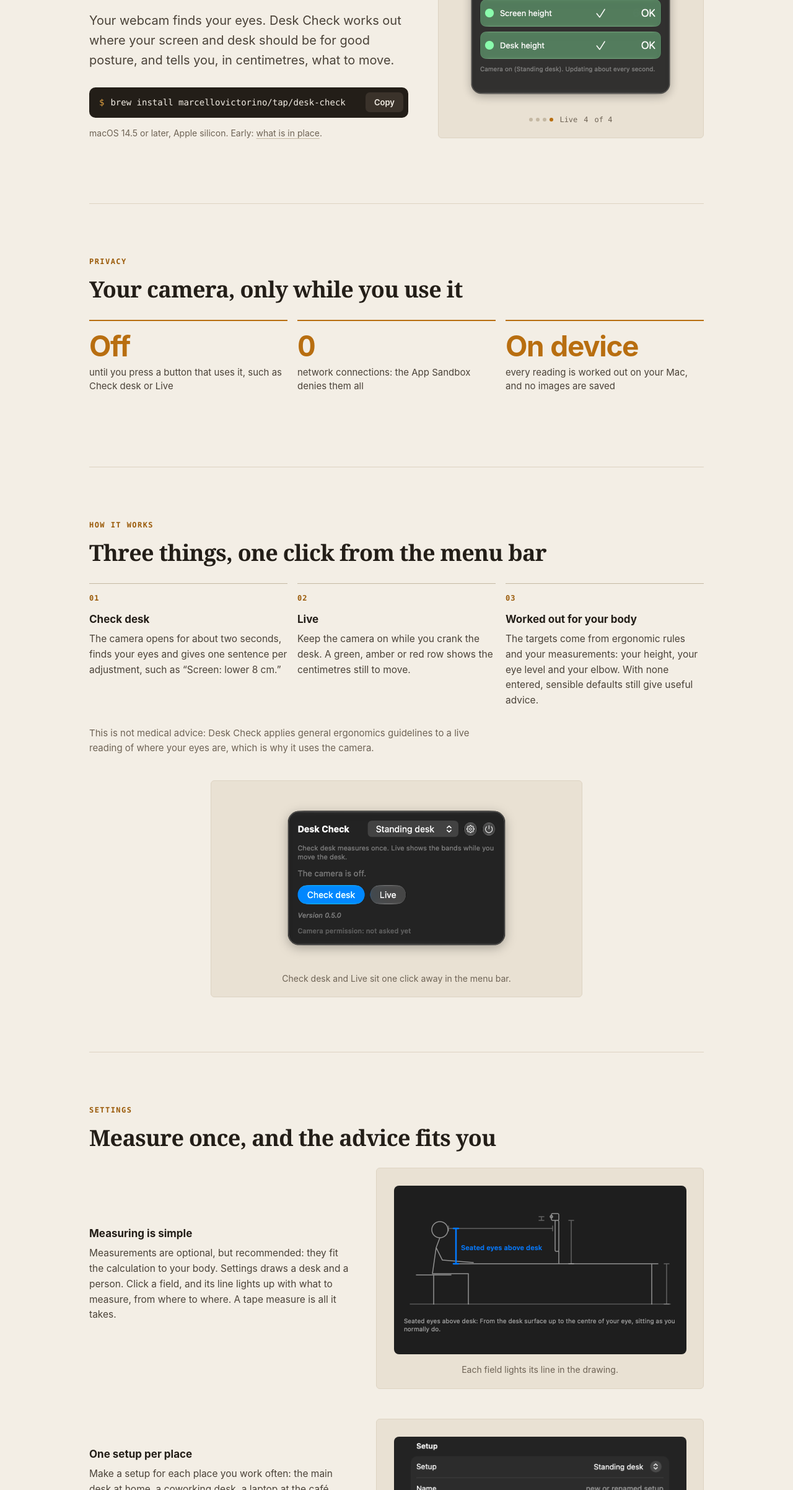
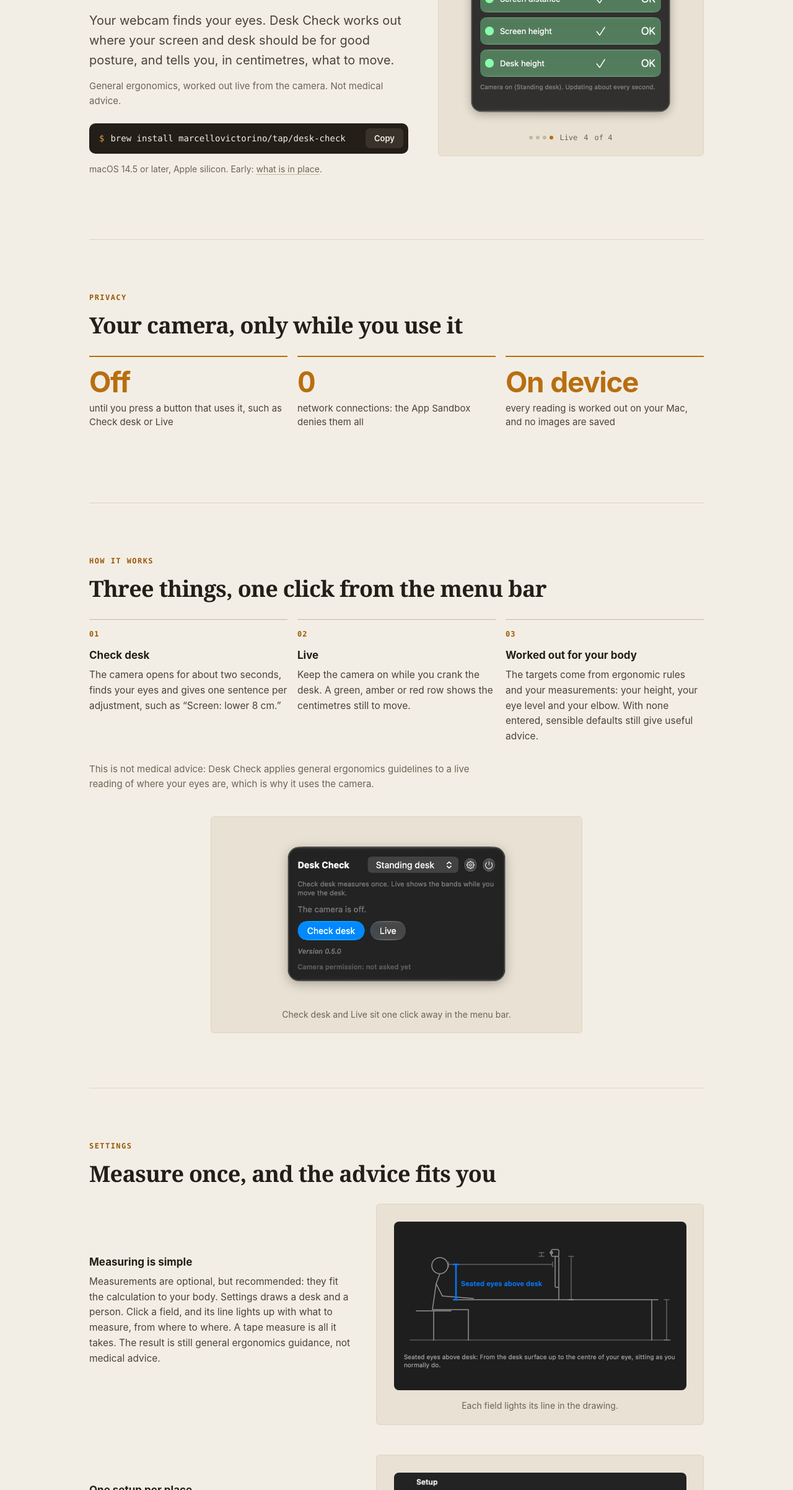
Before and after one commit to marcellovictorino/desk-check, a plain HTML site: page docs/index.html in a window 1280 px wide. Shown: the part 343-2747 px from the top of the page at 62% size. Drawn offline with Linux system fonts and the light colour scheme.

Commit message:
docs: note in the hero and Settings that the advice is not medical advice

```diff
--- a/docs/index.html
+++ b/docs/index.html
@@ -52,6 +52,7 @@ kbd{display:inline-block;font:600 14px var(--mono);color:var(--ink);background:v
 .copy{font:600 13px var(--sans);background:var(--term-btn);color:var(--termfg);border:0;border-radius:7px;padding:8px 14px;cursor:pointer;flex:none}
 .copy:hover{background:#4A4033}
 .req{font-size:14px;color:var(--muted);margin-top:14px}
+.hint{font-size:15px;color:var(--muted);max-width:36em;margin:-14px 0 24px}
 .stage{border-radius:6px;padding:40px 24px 22px;background:var(--stage);border:1px solid var(--line)}
 .shots{display:grid;max-width:366px;margin:0 auto}
 .shot{grid-area:1/1;opacity:0;transition:opacity .45s ease}
@@ -124,6 +125,7 @@ footer p{margin-top:8px}
   <h1>Undo. Redo.<br>For your desk.</h1>
   <p class="keys"><kbd>⌘Z</kbd><kbd>⇧⌘Z</kbd></p>
   <p class="lede">Your webcam finds your eyes. Desk Check works out where your screen and desk should be for good posture, and tells you, in centimetres, what to move.</p>
+  <p class="hint">General ergonomics, worked out live from the camera. Not medical advice.</p>
   <div class="install"><code id="cmd"><span class="seg">brew install </span><span class="seg">marcellovictorino/tap/</span><span class="seg">desk-check</span></code><button class="copy" id="copy" type="button">Copy</button></div>
   <p class="req">macOS 14.5 or later, Apple silicon. Early: <a href="#early">what is in place</a>.</p>
  </div>
@@ -167,7 +169,7 @@ footer p{margin-top:8px}
  <p class="kicker">Settings</p>
  <h2>Measure once, and the advice fits you</h2>
  <div class="feat">
-  <div><h3>Measuring is simple</h3><p>Measurements are optional, but recommended: they fit the calculation to your body. Settings draws a desk and a person. Click a field, and its line lights up with what to measure, from where to where. A tape measure is all it takes.</p></div>
+  <div><h3>Measuring is simple</h3><p>Measurements are optional, but recommended: they fit the calculation to your body. Settings draws a desk and a person. Click a field, and its line lights up with what to measure, from where to where. A tape measure is all it takes. The result is still general ergonomics guidance, not medical advice.</p></div>
   <figure class="pic"><div class="frame"><img src="img/guide-dark.png" width="472" height="272" alt="The measuring drawing in Settings with Seated eyes above desk lit in blue, and the caption: from the desk surface up to the centre of your eye, sitting as you normally do" loading="lazy"></div><figcaption>Each field lights its line in the drawing.</figcaption></figure>
  </div>
  <div class="feat">
```
